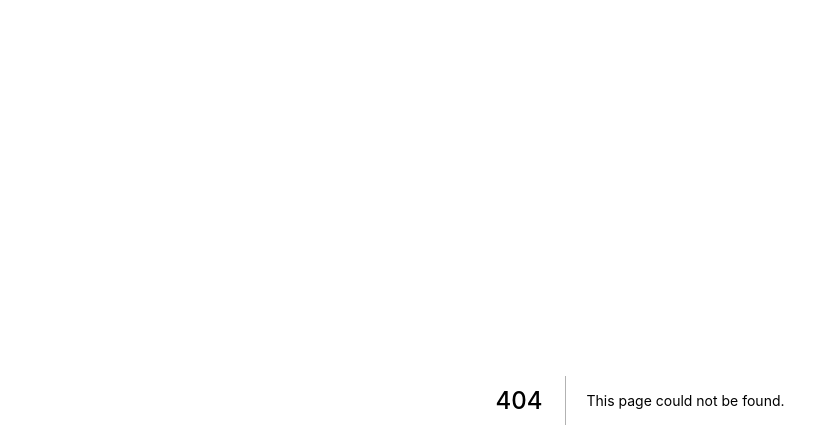
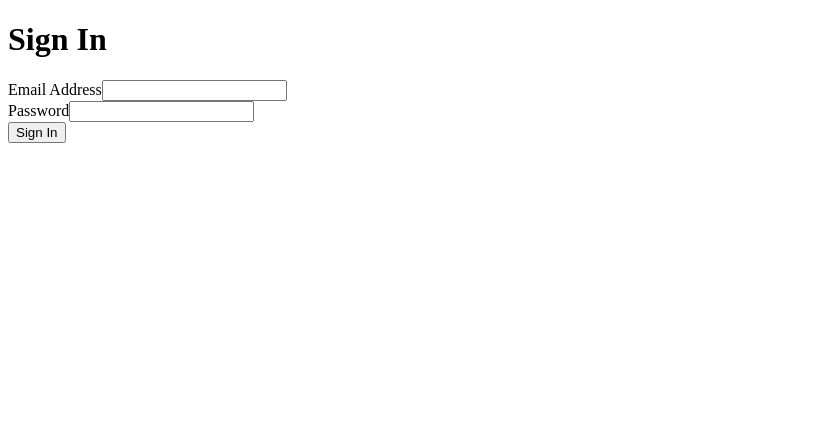
Before and after one commit to SummerTinio/gcp-microservices, a Next.js app in the folder auth-client/: page /auth/signin in a window 1280 px wide. Before the commit this address had no page. Shown: the top 448 px of the page, without its empty margins (0-839 px from the left). Built offline with nearby package versions, Linux system fonts and the light colour scheme.

Commit message:
[client] create signin component
Signed-off-by: Summer Tinio <79723484+SummerTinio@users.noreply.github.com>

```diff
--- /dev/null
+++ b/auth-client/pages/auth/signin.tsx
@@ -0,0 +1,65 @@
+import React, {
+  useState,
+} from 'react';
+
+import Router from 'next/router';
+
+import useRequest from 'hooks/useRequest';
+
+interface SignInProps {
+  emailHandleChange: (event: React.ChangeEvent<HTMLInputElement>) => void;
+  passwordHandleChange: (event: React.ChangeEvent<HTMLInputElement>) => void;
+  handleSubmit: (event: React.FormEvent<HTMLFormElement>) => void;
+}
+
+interface SignInState {
+  email: string;
+  password: string;
+  errors: [];
+}
+
+const SignIn: React.FC<SignInProps> = ({}) => {
+  const [email, setEmail] = useState('');
+  const [password, setPassword] = useState('');
+  const { doRequest, errors } = useRequest({
+    url: '/api/users/signin',
+    method: 'post',
+    body: {
+      email, password
+    },
+    onSuccess: () => {
+      return Router.push('/');
+    }
+  })
+
+  const emailHandleChange = ({ target }: React.ChangeEvent<HTMLInputElement>) => {
+    setEmail(target.value);
+  }
+
+  const passwordHandleChange = ({ target }: React.ChangeEvent<HTMLInputElement>) => {
+    setPassword(target.value);
+  }
+
+  const handleSubmit = async (event: React.FormEvent<HTMLFormElement>) => {
+    event.preventDefault();
+    doRequest(); // will automatically call provided onSuccess callback, if passed in as params
+  }
+
+  return (
+    <form onSubmit={handleSubmit}>
+      <h1>Sign In</h1>
+      <div className="form-group">
+        <label>Email Address</label>
+        <input value={email} onChange={emailHandleChange} className="form-control" />
+      </div>
+      <div className="form-group">
+        <label>Password</label>
+        <input value={password} onChange={passwordHandleChange} type="password" className="form-control" />
+      </div>
+      {errors}
+      <button>Sign In</button>
+    </form>
+  );
+}
+
+export default SignIn;
```
